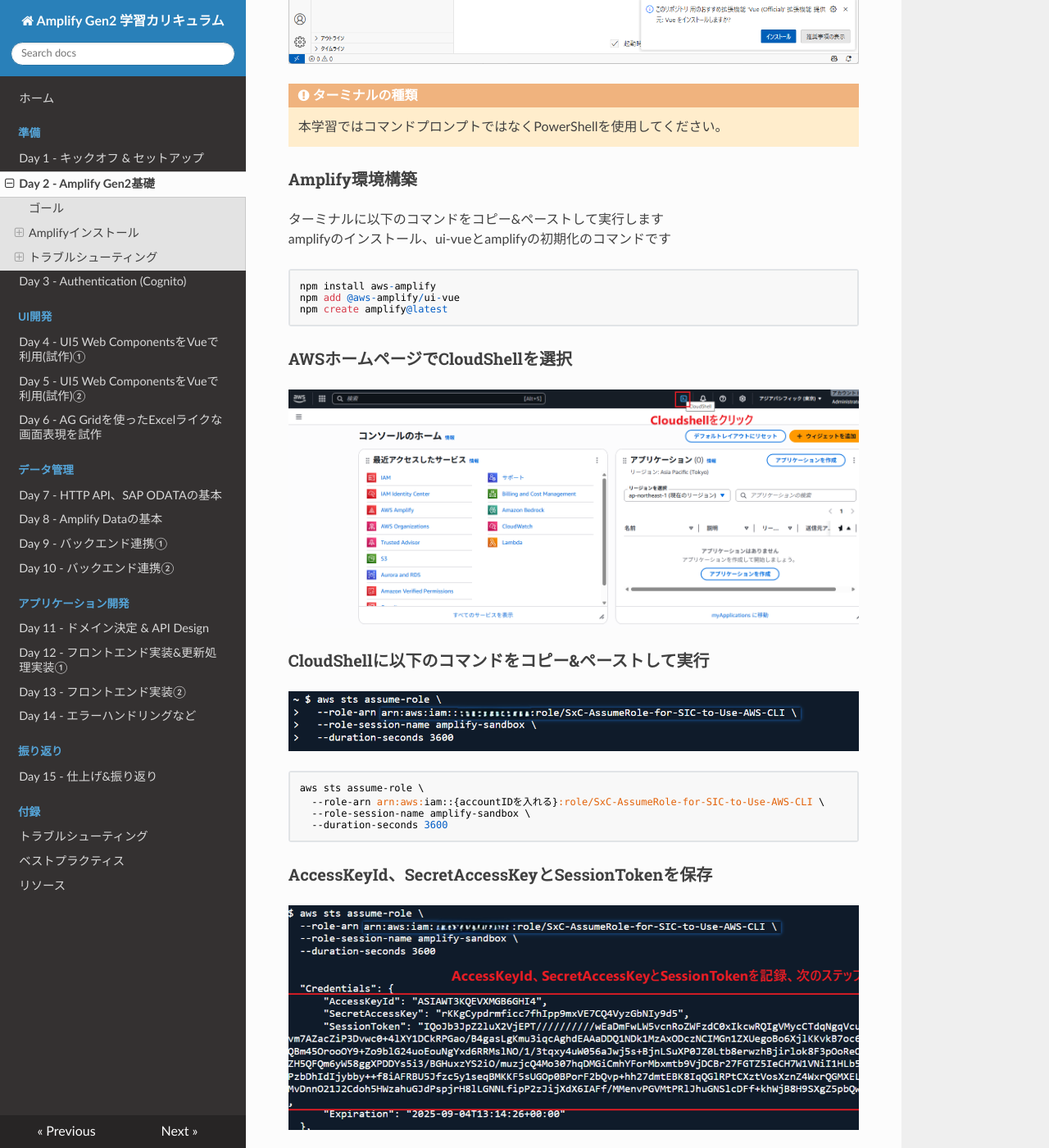
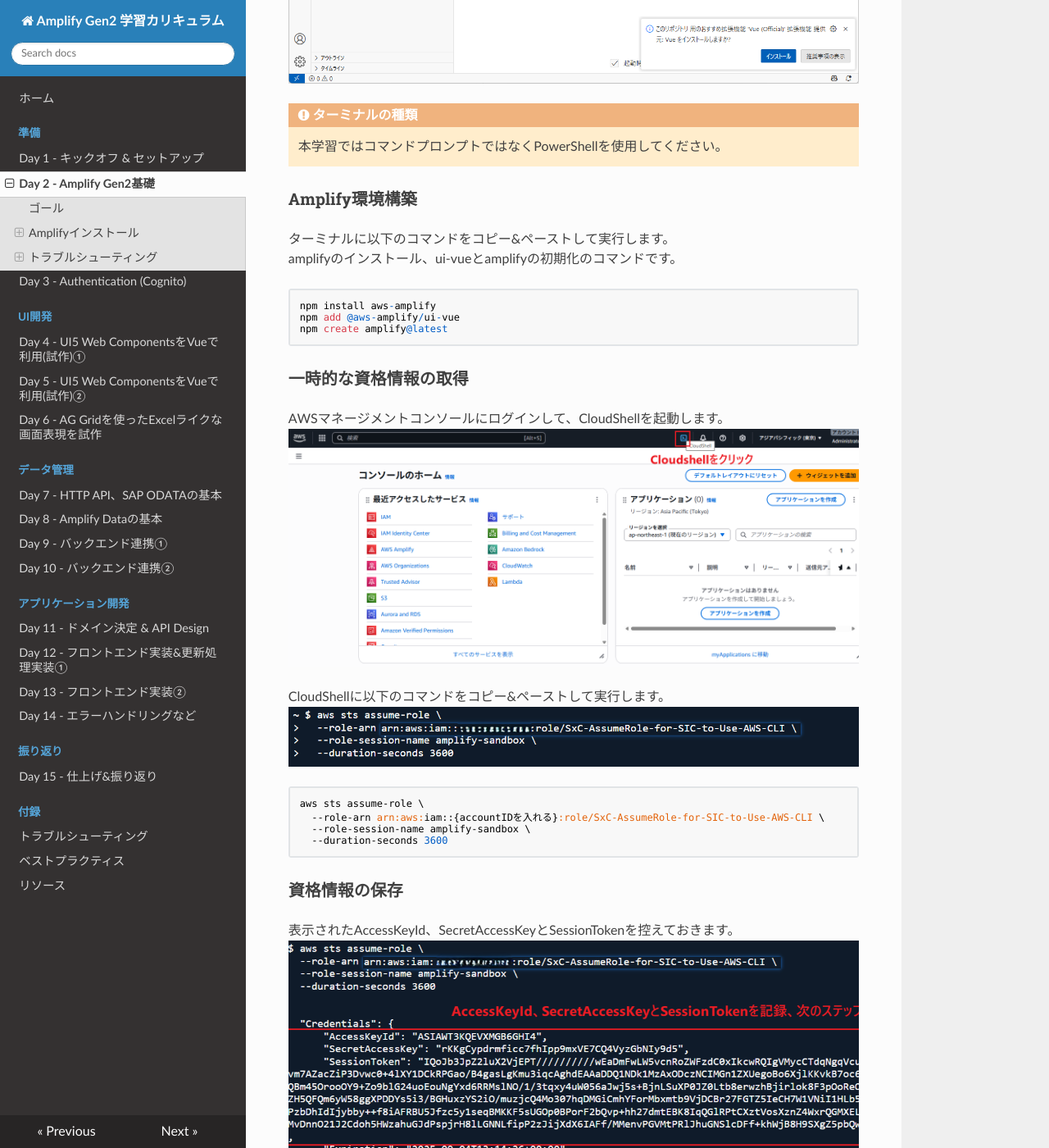
Before and after one commit to ET-n-pan/amplify-curriculum, an MkDocs documentation site: the page built from docs/foundation/day02-amplify-gen2-basics.md, in a window 1280 px wide and 1400 px high, scrolled down 1904 px. Shown: the whole window at 82% size. Built offline with MkDocs 1.6.1, drawn with Linux system fonts in a browser that asks for light colours; nearby versions of some CDN libraries; some of the changed text lies outside the part shown.

Commit message:
文体を統一、ページ間で構成をなるべく類似させる。

````diff
--- a/docs/foundation/day02-amplify-gen2-basics.md
+++ b/docs/foundation/day02-amplify-gen2-basics.md
@@ -10,7 +10,8 @@
 ## Amplifyインストール
 ### vscodeでプロジェクトフォルダーを開く
 ![vs-folder](../images/screenshots/d2-vs-folder.png)
-### 作成者を信頼
+### セキュリティ確認
+「作成者を信頼します」を選択します。
 ![vs-trust](../images/screenshots/d2-vs-trust.png)
 ### ターミナルオープン
 ![vs-terminal](../images/screenshots/d2-vs-terminal.png)
@@ -19,18 +20,19 @@
     本学習ではコマンドプロンプトではなくPowerShellを使用してください。
 
 ### Amplify環境構築
-ターミナルに以下のコマンドをコピー&ペーストして実行します
-amplifyのインストール、ui-vueとamplifyの初期化のコマンドです
+ターミナルに以下のコマンドをコピー&ペーストして実行します。
+amplifyのインストール、ui-vueとamplifyの初期化のコマンドです。
 ```
 npm install aws-amplify
 npm add @aws-amplify/ui-vue
 npm create amplify@latest
 ```
 
-### AWSホームページでCloudShellを選択
+### 一時的な資格情報の取得
+AWSマネージメントコンソールにログインして、CloudShellを起動します。
 ![click-shell](../images/screenshots/d2-click-cloudshell.png)
 
-### CloudShellに以下のコマンドをコピー&ペーストして実行
+CloudShellに以下のコマンドをコピー&ペーストして実行します。
 ![shell-command](../images/screenshots/d2-cloudshell-command.png)
 ```
 aws sts assume-role \
@@ -39,17 +41,20 @@ aws sts assume-role \
   --duration-seconds 3600
 ```
 
-### AccessKeyId、SecretAccessKeyとSessionTokenを保存
+### 資格情報の保存
+表示されたAccessKeyId、SecretAccessKeyとSessionTokenを控えておきます。
 ![assume-role](../images/screenshots/d2-assume-role.png)
 
-### vscodeターミナルで以下のコマンドを自分のAccessKeyId、SecretAccessKeyとSessionTokenに変更
+### ローカル環境への資格情報設定
+取得した資格情報をローカル環境へ設定します。
+以下のコマンドの設定値を自分のAccessKeyId、SecretAccessKeyとSessionTokenに変更し、vscodeのターミナルで実行してください。
+
 ```
 $env:AWS_ACCESS_KEY_ID="先ほど生成したAccessKeyIdに変更"
 $env:AWS_SECRET_ACCESS_KEY="先ほど生成したSecretAccessKeyに変更"
 $env:AWS_SESSION_TOKEN="先ほど生成したSessionToken変更"
 ```
 
-### ターミナルにコピー&ペーストして実行
 ![env-setting](../images/screenshots/d2-env-setting.png)
 
 !!! warning "AccessKeyIdなどの設定について"
@@ -59,27 +64,30 @@ $env:AWS_SESSION_TOKEN="先ほど生成したSessionToken変更"
     なお、SessionTokenには有効期限があり、本手順通り実施した場合は1時間（3600秒）となっています。
     有効期限を経過した場合は、CloudShellで再度コマンドを実行して取得し直してください。
 
-### サンドボックスを起動
+### サンドボックスの作成
+以下のコマンドを実行してサンドボックスを作成します。
 ```
 npx ampx sandbox
 ```
-
-### Amplifyコンソール画面でサンドボックスを確認
+コマンド実行後、Amplifyコンソール画面でサンドボックスを確認します。
 ![sandbox-check](../images/screenshots/d2-sandbox-create.png)
 
-### サンドボックスが正常にデプロイ済みを確認
+サンドボックスが正常にデプロイ済みであることを確認してください。
 ![sandbox-confirm](../images/screenshots/d2-sandbox-confirm.png)
 
-### 新しいターミナルを起動して、プロジェクトを起動
+### フロントエンドの起動確認
+新しいターミナルを起動して、プロジェクトを起動してください。
 ![new-terminal](../images/screenshots/d2-new-terminal.png)
-
-### フロントエンド起動
-フロントエンドは未編集なのでデフォルトのページのままで正解
+フロントエンドは未編集であるため、デフォルトのページのままとなります。
 ![success](../images/screenshots/d2-success.png)
 
 
-### 確認完了後、二つのターミナルでctrl+cでプロセスを終了
-### 現在プロジェクト構成
+### 確認完了後
+確認完了後はそれぞれのターミナルでctrl+cを押下し、起動中のプロセスを終了してください。
+
+---
+
+### 現在のプロジェクト構成
 
 ```
 amplify-vue-ts-project/
@@ -93,6 +101,7 @@ amplify-vue-ts-project/
 └── amplify_outputs.json         # Amplify生成した設定ファイル
 ```
 
+---
 
 ## トラブルシューティング
 
````
Also changed, not shown: docs/ui-development/day04-ui5-components-1.md (+6 -3 lines).
